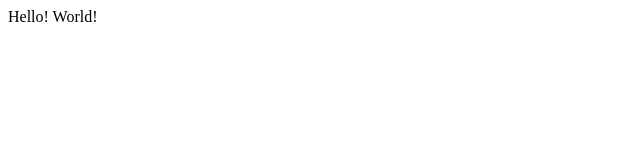
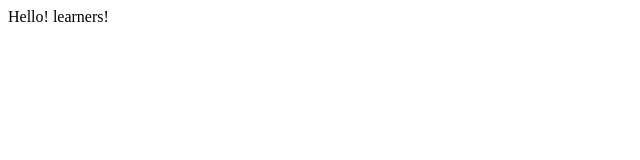
Before and after one commit to Harshsolanki11/test-repo, a plain HTML site: page index.html in a window 1280 px wide. Shown: the full height of the page, 0-640 px from the left. Drawn offline with Linux system fonts and the light colour scheme.

Commit message:
first commit

```diff
--- a/index.html
+++ b/index.html
@@ -1,5 +1,7 @@
 <html>
     <body>
-        Hello! World!
+        <p>
+        Hello! learners!
+        </p>
     </body>
 </html>
```
